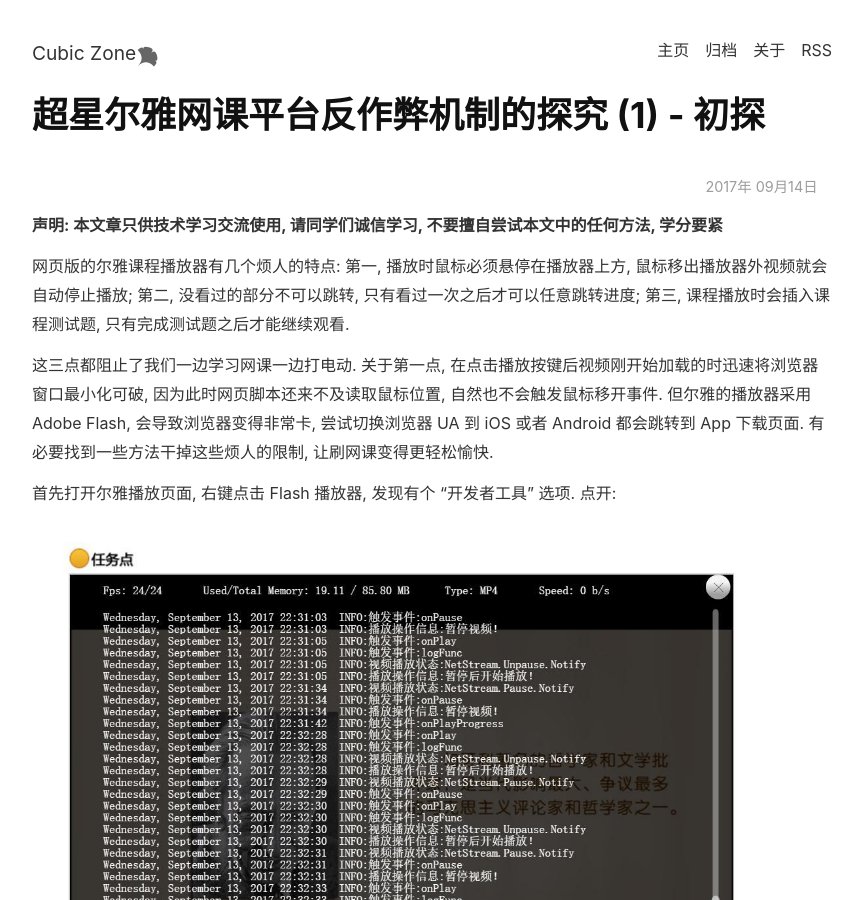
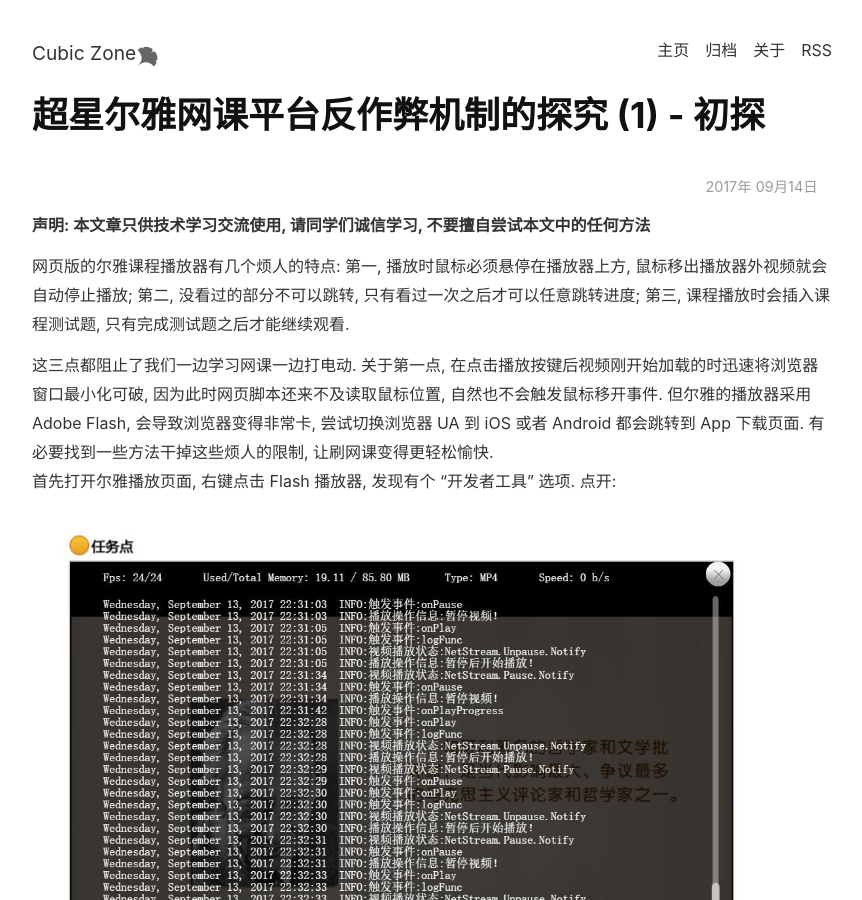
Before and after one commit to CubicPill/cubicpill.github.io, a Jekyll site: the page built from _posts/2017-09-14-kick-erya-1.md, in a window 1280 px wide and 900 px high. Shown: the whole window, without its empty margins (208-1070 px from the left). Built offline with Jekyll 4.4.1, drawn with Linux system fonts in a browser that asks for light colours; nearby versions of some CDN libraries; comment, search, counter and statistics services are not loaded; part of the change alters nothing that is shown.

```diff
--- a/_includes/utils/google-analytics.html
+++ b/_includes/utils/google-analytics.html
@@ -1,13 +1,13 @@
 {%- if site.ga_tracking_id -%}
 <!-- Google Analytics -->
+<!-- Global site tag (gtag.js) - Google Analytics -->
+<script async src="https://www.googletagmanager.com/gtag/js?id={{ site.ga_tracking_id }}"></script>
 <script>
-    (function(i,s,o,g,r,a,m){i['GoogleAnalyticsObject']=r;i[r]=i[r]||function(){
-    (i[r].q=i[r].q||[]).push(arguments)},i[r].l=1*new Date();a=s.createElement(o),
-    m=s.getElementsByTagName(o)[0];a.async=1;a.src=g;m.parentNode.insertBefore(a,m)
-    })(window,document,'script','https://www.google-analytics.com/analytics.js','ga');
+  window.dataLayer = window.dataLayer || [];
+  function gtag(){dataLayer.push(arguments);}
+  gtag('js', new Date());
 
-    ga('create', '{{ site.ga_tracking_id }}', 'auto');
-    ga('send', 'pageview');
+  gtag('config', '{{ site.ga_tracking_id }}');
 </script>
 <!-- End Google Analytics -->
 {%- endif -%}
--- a/_posts/2017-09-14-kick-erya-1.md
+++ b/_posts/2017-09-14-kick-erya-1.md
@@ -5,12 +5,12 @@ key: 2017-09-14-kick-erya-1
 
 ---
 
-**声明: 本文章只供技术学习交流使用, 请同学们诚信学习, 不要擅自尝试本文中的任何方法, 学分要紧**
+**声明: 本文章只供技术学习交流使用, 请同学们诚信学习, 不要擅自尝试本文中的任何方法**
 
 网页版的尔雅课程播放器有几个烦人的特点: 第一, 播放时鼠标必须悬停在播放器上方, 鼠标移出播放器外视频就会自动停止播放; 第二, 没看过的部分不可以跳转, 只有看过一次之后才可以任意跳转进度; 第三, 课程播放时会插入课程测试题, 只有完成测试题之后才能继续观看.
 
 这三点都阻止了我们一边学习网课一边打电动. 关于第一点, 在点击播放按键后视频刚开始加载的时迅速将浏览器窗口最小化可破, 因为此时网页脚本还来不及读取鼠标位置, 自然也不会触发鼠标移开事件. 但尔雅的播放器采用 Adobe Flash, 会导致浏览器变得非常卡, 尝试切换浏览器 UA 到 iOS 或者 Android 都会跳转到 App 下载页面. 有必要找到一些方法干掉这些烦人的限制, 让刷网课变得更轻松愉快.
-
+<!--more-->
 首先打开尔雅播放页面, 右键点击 Flash 播放器, 发现有个 "开发者工具" 选项. 点开:
 
 ![photo_2017-09-13_23-02-22](/content/images/2017/09/photo_2017-09-13_23-02-22.jpg)
```
Also changed, not shown: _posts/2017-09-15-kick-erya-2.md (+1 -1 lines), _posts/2017-09-15-kick-erya-3.md (+1 -1 lines).
